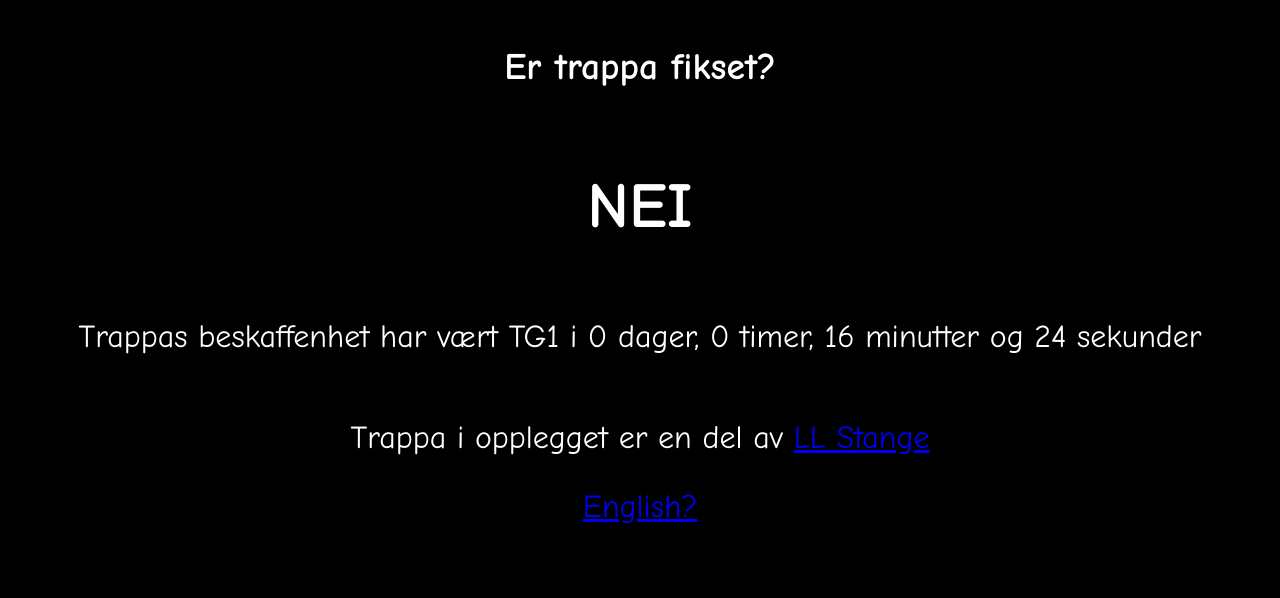
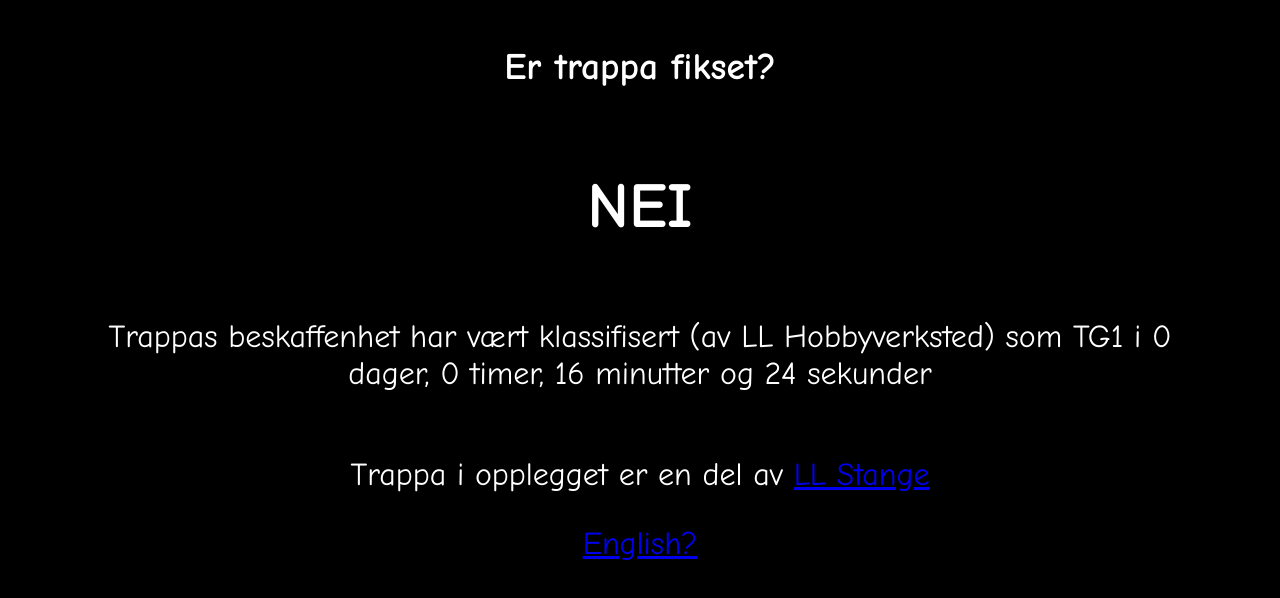
Before and after one commit to Egentlig/trappa.opplegget.no, a plain HTML site: page index.html in a window 1280 px wide. Drawn offline with Linux system fonts and the light colour scheme.

Commit message:
Update index.html

```diff
--- a/index.html
+++ b/index.html
@@ -101,7 +101,7 @@
             // what's left is seconds
             var seconds = Math.floor(delta % 60);  // in theory the modulus is not required
 
-            timerText.innerText = `Trappas beskaffenhet har vært TG1 i ${days} dag${days !== 1 ? "er" : ""}, ${hours} time${hours !== 1 ? "r" : ""}, ${minutes} minutt${minutes !== 1 ? "er" : ""} og ${seconds} sekund${seconds !== 1 ? "er" : ""}`;
+            timerText.innerText = `Trappas beskaffenhet har vært klassifisert (av LL Hobbyverksted) som TG1 i ${days} dag${days !== 1 ? "er" : ""}, ${hours} time${hours !== 1 ? "r" : ""}, ${minutes} minutt${minutes !== 1 ? "er" : ""} og ${seconds} sekund${seconds !== 1 ? "er" : ""}`;
             timerWrapper.classList.remove("hide");
         }, 1000);
     });
```
